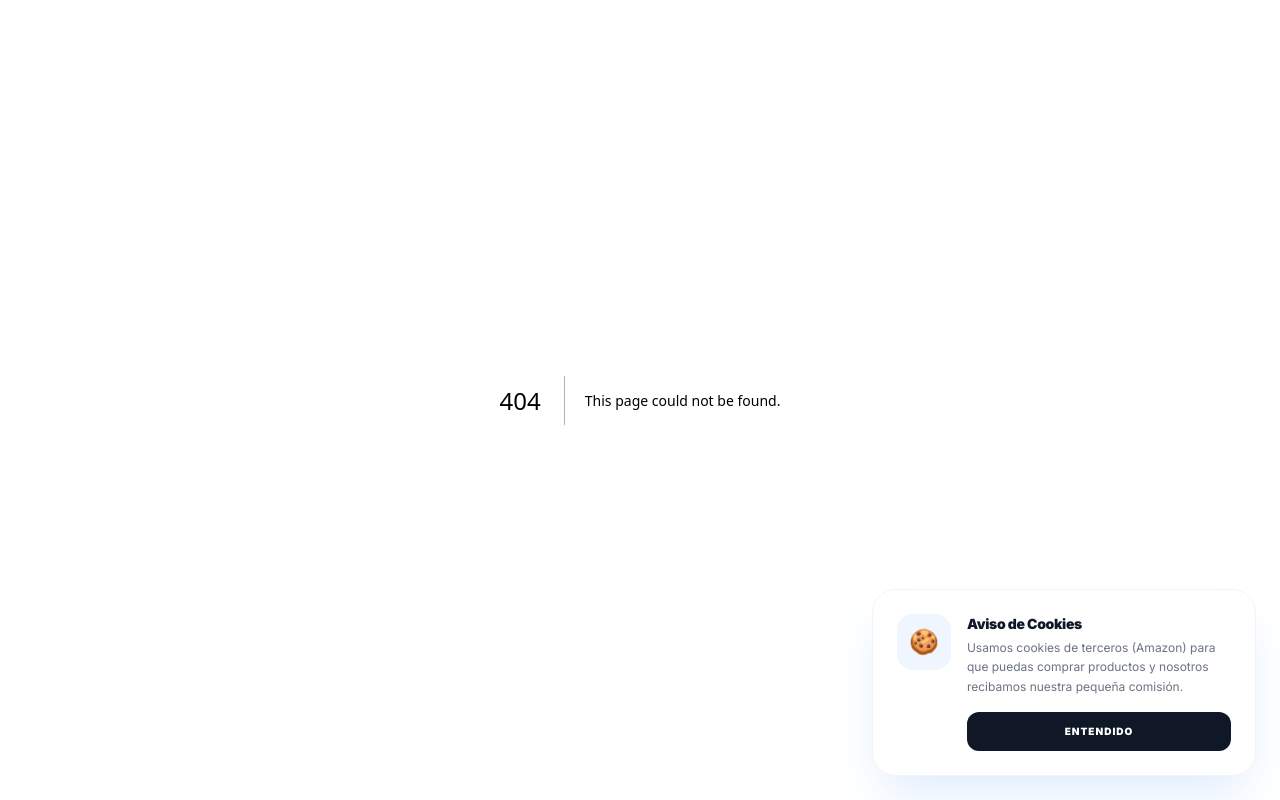
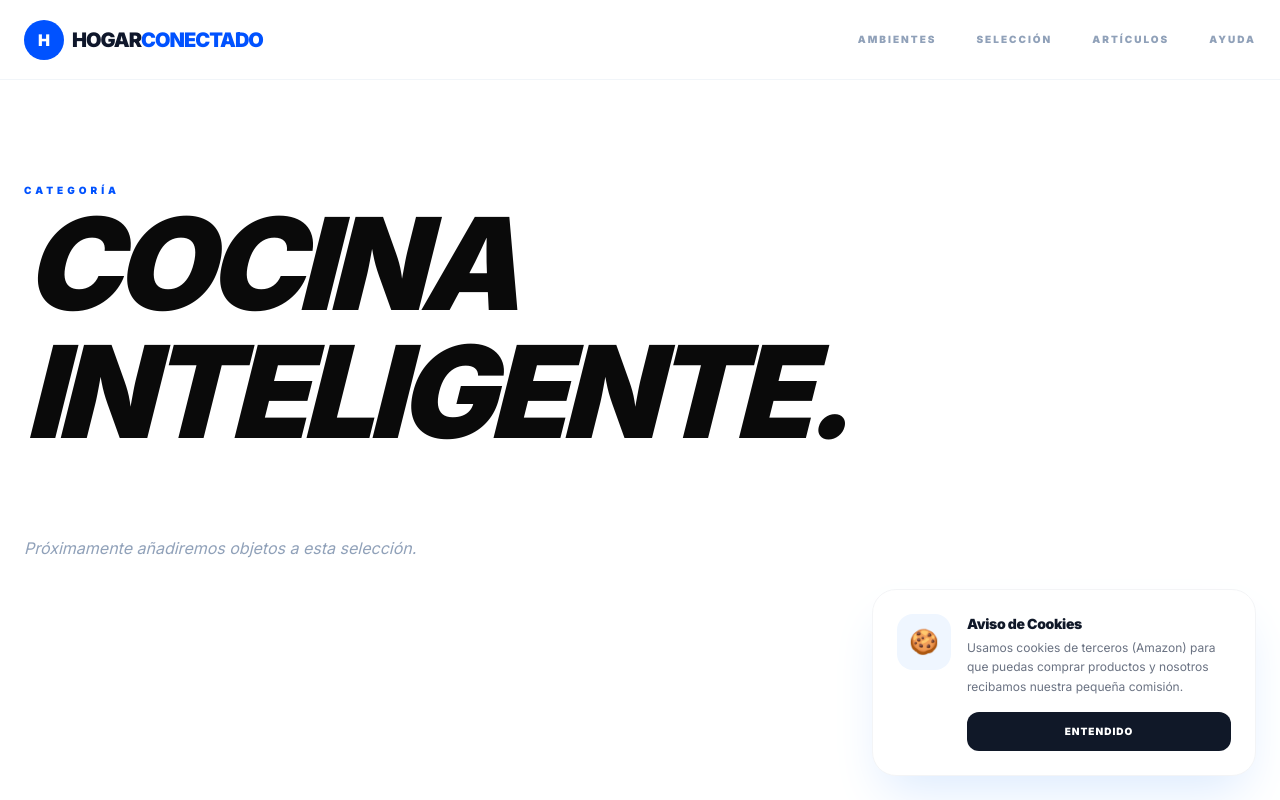
Before and after one commit to thesasproject90/hogar-conectado, a Next.js app: page /categorias/cocina in a window 1280 px wide. Before the commit this address had no page. Built offline with nearby package versions, Linux system fonts and the light colour scheme.

Commit message:
Arquitectura: Implementadas páginas de categoría dedicadas (V2)

```diff
--- /dev/null
+++ b/src/app/categorias/[slug]/page.tsx
@@ -0,0 +1,46 @@
+import { productos } from '../../../data/productos';
+import Navbar from '../../../components/Navbar';
+import Link from 'next/link';
+import { notFound } from 'next/navigation';
+
+export default async function CategoriaPage({ params }: { params: Promise<{ slug: string }> }) {
+  const { slug } = await params;
+  const nombresCategorias: Record<string, string> = {
+    trabajo: 'Zona de Trabajo',
+    salon: 'El Salón',
+    cocina: 'Cocina Inteligente'
+  };
+
+  const titulo = nombresCategorias[slug];
+  if (!titulo) notFound();
+
+  const filtrados = productos.filter(p => p.categoria === slug);
+
+  return (
+    <main className="min-h-screen bg-white">
+      <Navbar />
+      <section className="pt-44 pb-20 px-6 max-w-7xl mx-auto">
+        <span className="text-[10px] font-black uppercase tracking-[0.4em] text-brand">Categoría</span>
+        <h1 className="text-[10vw] font-black tracking-tighter leading-none uppercase italic mb-20">{titulo}.</h1>
+
+        {filtrados.length > 0 ? (
+          <div className="grid grid-cols-1 md:grid-cols-2 lg:grid-cols-3 gap-12">
+            {filtrados.map((p) => (
+              <article key={p.id} className="group">
+                <Link href={`/productos/${p.id}`} className="block aspect-[4/5] bg-[#f5f5f5] overflow-hidden relative">
+                  <img src={p.imagenUrl} alt={p.nombre} className="w-full h-full object-contain p-12 transition-transform duration-700 group-hover:scale-110" />
+                </Link>
+                <div className="mt-6">
+                  <h3 className="text-xl font-bold tracking-tighter uppercase">{p.nombre}</h3>
+                  <p className="text-sm text-slate-400 mt-2">{p.precio}</p>
+                </div>
+              </article>
+            ))}
+          </div>
+        ) : (
+          <p className="text-slate-400 italic">Próximamente añadiremos objetos a esta selección.</p>
+        )}
+      </section>
+    </main>
+  );
+}
--- a/src/app/page.tsx
+++ b/src/app/page.tsx
@@ -5,53 +5,44 @@ import Link from 'next/link';
 
 export default function Home() {
   const categorias = [
-    { name: 'Zona de Trabajo', img: 'https://images.unsplash.com/photo-1499951360447-b19be8fe80f5?q=80&w=800&auto=format&fit=crop' },
-    { name: 'Salón', img: 'https://images.unsplash.com/photo-1567016432779-094069958ea5?q=80&w=800&auto=format&fit=crop' },
-    { name: 'Cocina', img: 'https://images.unsplash.com/photo-1556911220-e15b29be8c8f?q=80&w=800&auto=format&fit=crop' }
+    { name: 'Zona de Trabajo', slug: 'trabajo', img: 'https://images.unsplash.com/photo-1499951360447-b19be8fe80f5?q=80&w=800&auto=format&fit=crop' },
+    { name: 'Salón', slug: 'salon', img: 'https://images.unsplash.com/photo-1567016432779-094069958ea5?q=80&w=800&auto=format&fit=crop' },
+    { name: 'Cocina', slug: 'cocina', img: 'https://images.unsplash.com/photo-1556911220-e15b29be8c8f?q=80&w=800&auto=format&fit=crop' }
   ];
 
   return (
     <main className="min-h-screen bg-white">
       <Navbar />
-
-      <section className="pt-44 pb-24 px-6">
-        <div className="max-w-7xl mx-auto">
-          <h1 className="text-[12vw] md:text-[9vw] leading-[0.85] tracking-tighter font-light">
-            Tecnología <br/>
-            <span className="font-black text-brand italic">Esencial.</span>
-          </h1>
-        </div>
+      <section className="pt-44 pb-24 px-6 max-w-7xl mx-auto">
+        <h1 className="text-[12vw] md:text-[9vw] leading-[0.85] tracking-tighter font-light">
+          Tecnología <br/><span className="font-black text-brand italic">Esencial.</span>
+        </h1>
       </section>
 
       <section id="categorias" className="max-w-7xl mx-auto px-6 py-20">
         <div className="grid grid-cols-1 md:grid-cols-3 gap-6">
           {categorias.map((cat) => (
-            <div key={cat.name} className="group relative h-64 overflow-hidden rounded-sm">
-              <img src={cat.img} alt={cat.name} className="w-full h-full object-cover grayscale group-hover:grayscale-0 transition-all duration-700" />
+            <Link key={cat.slug} href={`/categorias/${cat.slug}`} className="group relative h-64 overflow-hidden rounded-sm">
+              <img src={cat.img} alt={cat.name} className="w-full h-full object-cover grayscale group-hover:grayscale-0 transition-all duration-700 group-hover:scale-105" />
               <div className="absolute inset-0 bg-black/40 flex items-center justify-center">
                 <h3 className="text-white font-black uppercase tracking-[0.3em] text-xs">{cat.name}</h3>
               </div>
-            </div>
+            </Link>
           ))}
         </div>
       </section>
 
-      <section id="productos" className="max-w-7xl mx-auto px-6 py-20">
-        <div className="mb-12 border-b border-slate-100 pb-8 flex justify-between items-end">
-          <h2 className="text-xs font-black uppercase tracking-[0.4em] text-slate-400">Colección 2026</h2>
-          <span className="italic text-slate-400 text-sm">{productos.length} Objetos analizados</span>
-        </div>
+      {/* El resto del catálogo general se queda abajo igual que antes */}
+      <section id="productos" className="max-w-7xl mx-auto px-6 py-20 border-t border-slate-100">
+        <h2 className="text-xs font-black uppercase tracking-[0.4em] text-slate-400 mb-12 text-center">La Selección Completa</h2>
         <div className="grid grid-cols-1 md:grid-cols-3 gap-12">
           {productos.map((p, index) => (
-            <article key={p.id} className="group">
-              <Link href={`/productos/${p.id}`} className="block aspect-[4/5] bg-[#f5f5f5] overflow-hidden relative">
+            <article key={p.id}>
+              <Link href={`/productos/${p.id}`} className="block aspect-[4/5] bg-[#f5f5f5] overflow-hidden">
                 <img src={p.imagenUrl} alt={p.nombre} className="w-full h-full object-contain p-12 transition-transform duration-1000 group-hover:scale-110" />
-                <div className="absolute inset-0 flex items-center justify-center bg-black/5 opacity-0 group-hover:opacity-100 transition-opacity">
-                  <div className="bg-white text-black px-8 py-4 font-black text-[10px] tracking-[0.2em] uppercase shadow-xl">Ver Análisis</div>
-                </div>
               </Link>
               <div className="mt-6 flex justify-between items-start">
-                <h3 className="text-xl font-bold tracking-tighter uppercase text-slate-900">{p.nombre}</h3>
+                <h3 className="text-xl font-bold tracking-tighter uppercase">{p.nombre}</h3>
                 <span className="text-slate-200 font-black italic text-2xl">/0{index + 1}</span>
               </div>
             </article>
@@ -59,43 +50,7 @@ export default function Home() {
         </div>
       </section>
 
-      <section className="py-24 bg-slate-900 text-white px-6">
-        <div className="max-w-7xl mx-auto">
-          <h2 className="text-4xl font-black tracking-tighter mb-12 uppercase italic">Comparativa de Nivel</h2>
-          <div className="grid grid-cols-1 md:grid-cols-2 gap-px bg-slate-800 border border-slate-800">
-            <div className="bg-slate-900 p-12">
-              <span className="text-brand font-bold uppercase tracking-widest text-[10px]">Máximo Rendimiento</span>
-              <h4 className="text-2xl font-bold mt-4">Arctis Nova Pro</h4>
-              <p className="text-slate-400 mt-4 text-sm leading-relaxed text-balance">La cumbre del audio inalámbrico. Sin latencia, diseñado para la perfección.</p>
-            </div>
-            <div className="bg-slate-900 p-12">
-              <span className="text-slate-500 font-bold uppercase tracking-widest text-[10px]">Mejor Relación Calidad/Precio</span>
-              <h4 className="text-2xl font-bold mt-4">Logitech MX Master</h4>
-              <p className="text-slate-400 mt-4 text-sm leading-relaxed text-balance">Ergonomía superior para profesionales que no aceptan menos.</p>
-            </div>
-          </div>
-        </div>
-      </section>
-
-      <section id="faq" className="max-w-3xl mx-auto px-6 py-32 text-slate-900">
-        <h2 className="text-[10px] font-black uppercase tracking-[0.5em] text-slate-300 mb-16 text-center">Preguntas Frecuentes</h2>
-        <div className="space-y-16">
-          <div>
-            <h4 className="font-bold text-xl mb-4 tracking-tight">¿Son análisis pagados?</h4>
-            <p className="text-slate-500 leading-relaxed">No. Nuestra independencia es lo más valioso. Compramos o solicitamos unidades sin compromisos de opinión.</p>
-          </div>
-          <div>
-            <h4 className="font-bold text-xl mb-4 tracking-tight">¿Cómo funcionan los enlaces?</h4>
-            <p className="text-slate-500 leading-relaxed">Al usar nuestros enlaces de Amazon, recibimos una pequeña comisión que nos ayuda a mantener este proyecto sin publicidad invasiva.</p>
-          </div>
-        </div>
-      </section>
-
       <Newsletter />
-
-      <footer className="py-20 px-6 bg-white border-t border-slate-100 text-center">
-        <div className="text-[10px] font-black uppercase tracking-[0.4em] text-slate-400">Hogar Conectado © 2026 — Edición Journal</div>
-      </footer>
     </main>
   );
 }
--- a/src/data/productos.ts
+++ b/src/data/productos.ts
@@ -6,22 +6,19 @@ export interface Producto {
   imagenUrl: string;
   linkAmazon: string;
   linkOpiniones: string;
-  rating: number;
-  opiniones: number;
-  esTop: boolean;
+  categoria: 'trabajo' | 'salon' | 'cocina';
 }
 
 export const productos: Producto[] = [
   {
-    id: "steelseries-arctis-nova-pro",
-    nombre: "SteelSeries Arctis Nova Pro Wireless",
-    descripcion: "Sistema acústico Nova Pro con transductores premium de alta fidelidad. Cancelación activa de ruido (ANC) y sistema de doble batería intercambiable para jugar sin límites.",
-    precio: "Consultar precio",
-    imagenUrl: "https://m.media-amazon.com/images/I/712X4tzCUrL._AC_SL1500_.jpg",
-    linkAmazon: "https://www.amazon.es/dp/B09ZLS8LB3/",
-    linkOpiniones: "https://www.amazon.es/product-reviews/B09ZLS8LB3/",
-    rating: 4.5,
-    opiniones: 3850,
-    esTop: true
-  }
+    id: 'steelseries-arctis-nova-pro',
+    nombre: 'SteelSeries Arctis Nova Pro Wireless',
+    descripcion: 'El estándar de oro en audio inalámbrico para entusiastas. Cancelación de ruido activa, sistema de batería dual intercambiable y una fidelidad sonora que redefine el juego y la productividad.',
+    precio: '349,99€',
+    imagenUrl: 'https://m.media-amazon.com/images/I/712X4tzCUrL._AC_SL1500_.jpg',
+    linkAmazon: 'https://amzn.to/4bcLqgW',
+    linkOpiniones: 'https://amzn.to/4bcLqgW',
+    categoria: 'trabajo'
+  },
+  // Añade aquí más productos y asígnales una categoría
 ];
```
